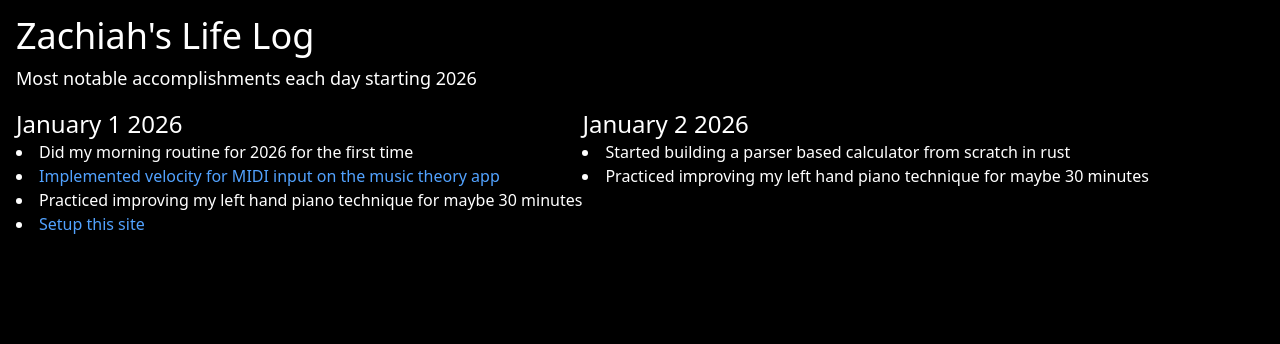
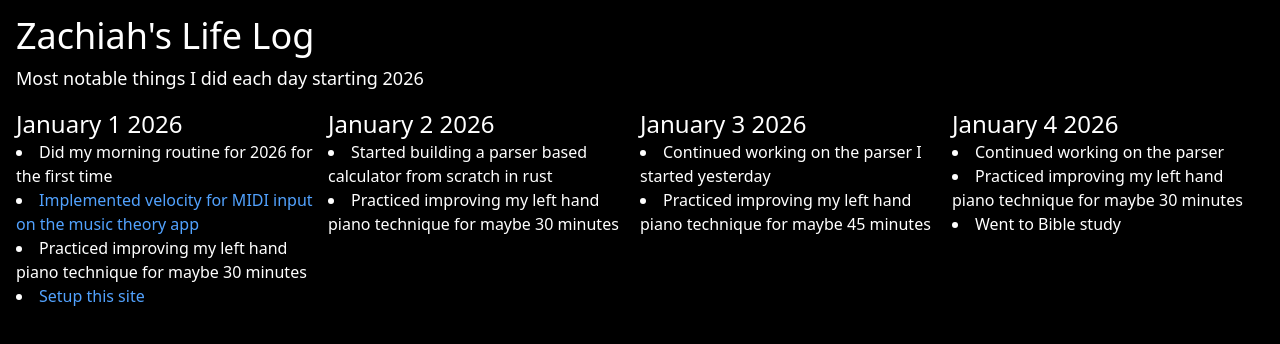
Before and after one commit to Zachiah/life-log, a SvelteKit app: page / in a window 1280 px wide. Shown: the top 344 px of the page. Built offline with nearby package versions, Linux system fonts and the light colour scheme.

Commit message:
Update 3rd and 4th

```diff
--- a/src/routes/+page.svelte
+++ b/src/routes/+page.svelte
@@ -18,6 +18,21 @@
 				'Started building a parser based calculator from scratch in rust',
 				'Practiced improving my left hand piano technique for maybe 30 minutes'
 			]
+		},
+		{
+			date: 'January 3 2026',
+			events: [
+				'Continued working on the parser I started yesterday',
+				'Practiced improving my left hand piano technique for maybe 45 minutes'
+			]
+		},
+		{
+			date: 'January 4 2026',
+			events: [
+				'Continued working on the parser',
+				'Practiced improving my left hand piano technique for maybe 30 minutes',
+				'Went to Bible study'
+			]
 		}
 	];
 
@@ -34,7 +49,7 @@
 <div class="flex flex-col gap-4 p-4">
 	<div class="flex flex-col gap-2">
 		<h1 class="text-4xl">Zachiah's Life Log</h1>
-		<p class="text-lg">Most notable accomplishments each day starting 2026</p>
+		<p class="text-lg">Most notable things I did each day starting 2026</p>
 	</div>
 
 	<div class="flex">
```
